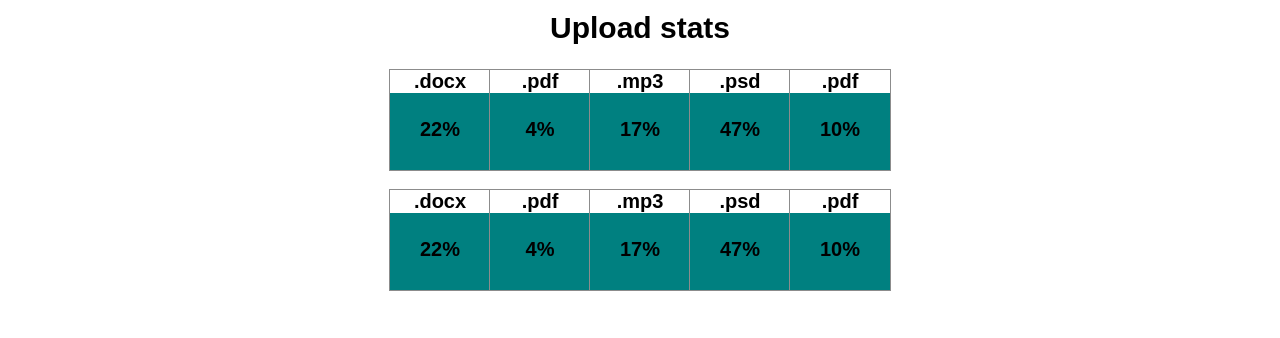
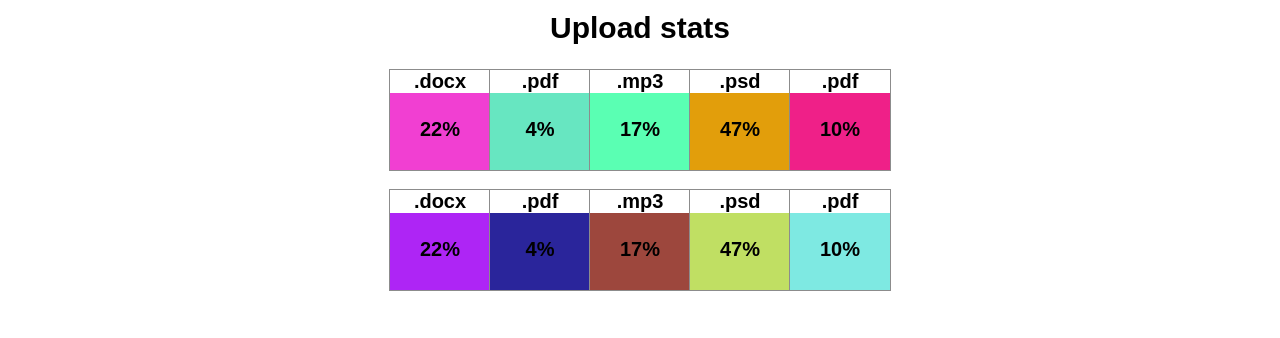
Before and after one commit to Atyoma/goit-react-hw-01-components, a React (Create React App) app: page / in a window 1280 px wide. Shown: the part 434-772 px from the top of the page. Built offline with nearby package versions, Linux system fonts and the light colour scheme; grey boxes are pictures that could not be loaded.

Commit message:
add generateColor in statistics

```diff
--- a/src/components/Container/container.module.css
+++ b/src/components/Container/container.module.css
@@ -1,7 +1,7 @@
-.container {
+/* .container {
   max-width: 1170px;
   margin-left: auto;
   margin-right: auto;
   padding-left: 15px;
   padding-right: 15px;
-}
+} */
--- a/src/components/Statistics/statistics.js
+++ b/src/components/Statistics/statistics.js
@@ -13,7 +13,7 @@ export default function Statistics({ stats, title }) {
         {stats.map(stat => (
           <li
             className={s.item}
-            style={{ backgroundColor: 'teal' }}
+            style={{ backgroundColor: generateColor() }}
             key={stat.id}
           >
             <StatisticCard label={stat.label} percentage={stat.percentage} />
@@ -35,9 +35,6 @@ Statistics.propTypes = {
   ),
 };
 
-// function getRandomHexColor() {
-//   `#${Math.floor(Math.random() * 16777215).toString(16)}`;
-//   return `#${Math.floor(Math.random() * 16777215).toString(16)}`;
-// }
-
-// console.log(`#${Math.floor(Math.random() * 16777215).toString(16)}`);
+function generateColor() {
+  return '#' + Math.floor(Math.random() * 16777215).toString(16);
+}
```
Also changed, not shown: src/components/Container/Container.js (+4 -4 lines).
